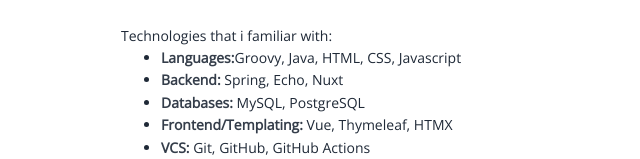
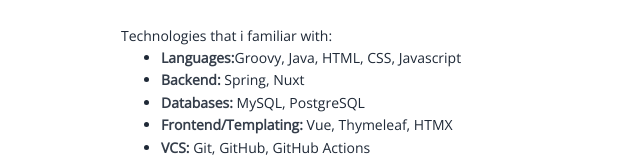
Before and after one commit to bondopangaji/bondopangaji.github.io, a Vue app: page /portfolio in a window 1280 px wide. Shown: the part 943-1102 px from the top of the page, without its empty margins (319-959 px from the left). Built offline with nearby package versions, Linux system fonts and the light colour scheme.

Commit message:
feat: rm echo, still learning

```diff
--- a/src/components/Technologies.vue
+++ b/src/components/Technologies.vue
@@ -5,7 +5,7 @@
     <div class="tech-description">Technologies that i familiar with: </div>
     <ul>
       <li><span class="bold">Languages:</span>Groovy, Java, HTML, CSS, Javascript</li>
-      <li><span class="bold">Backend:</span> Spring, Echo, Nuxt</li>
+      <li><span class="bold">Backend:</span> Spring, Nuxt</li>
       <li><span class="bold">Databases:</span> MySQL, PostgreSQL</li>
       <li><span class="bold">Frontend/Templating:</span> Vue, Thymeleaf, HTMX</li>
       <li><span class="bold">VCS:</span> Git, GitHub, GitHub Actions</li>
```
